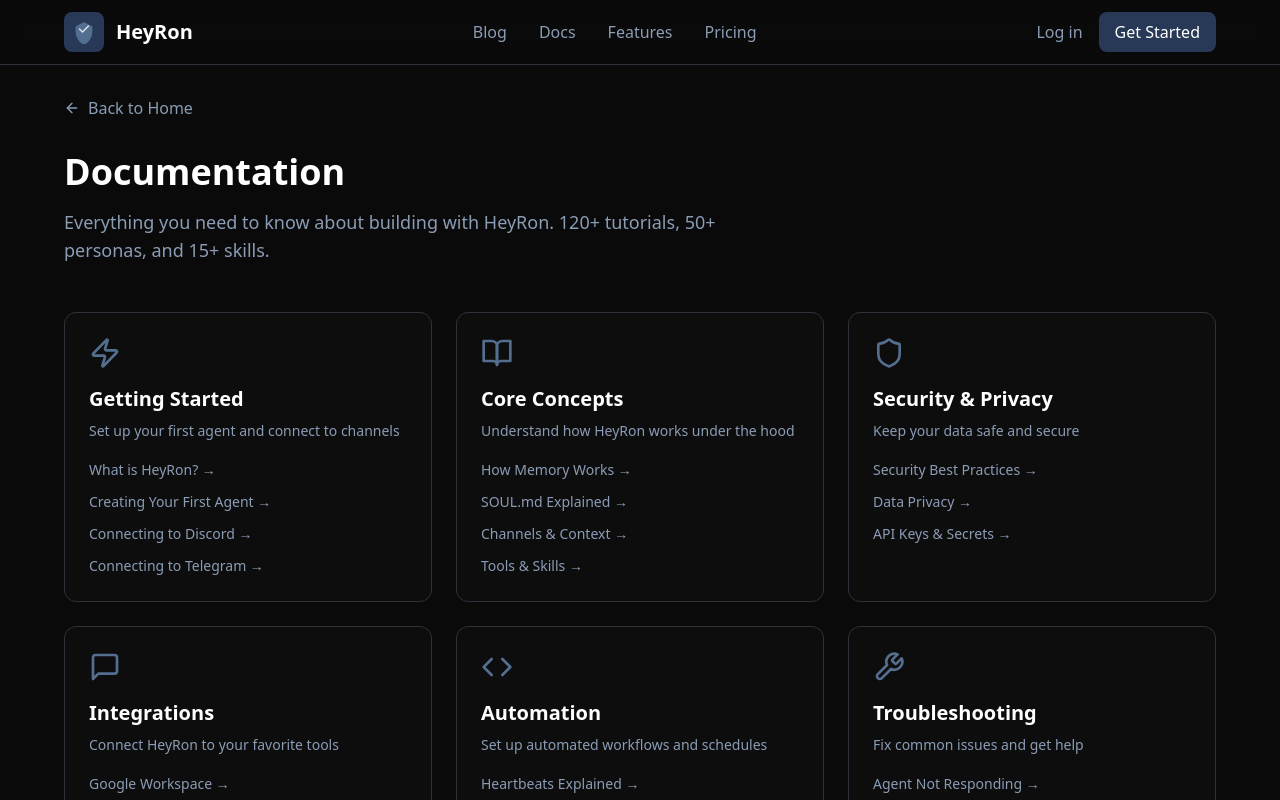
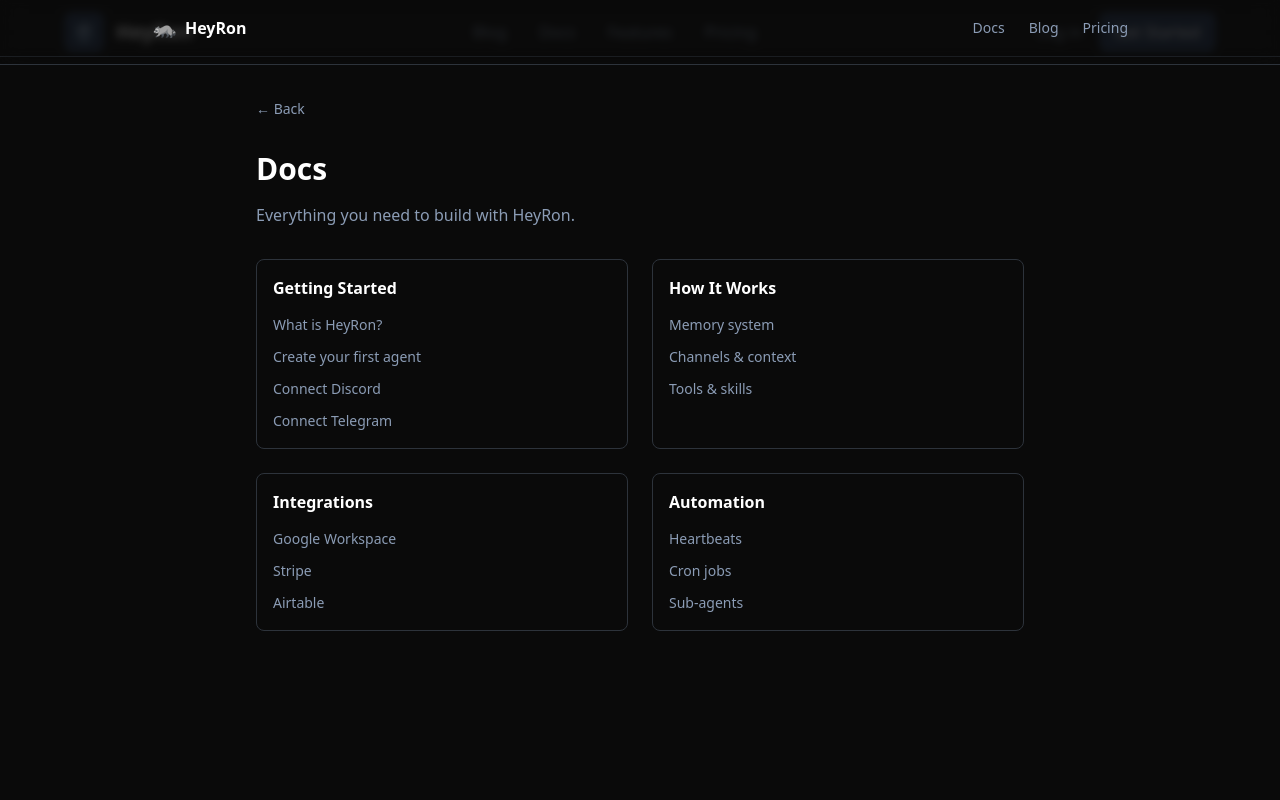
Before and after one commit to sarapopephotography/heyron-site, a Next.js app: page /docs in a window 1280 px wide. Shown: the top 800 px of the page. Built offline with nearby package versions, Linux system fonts and the light colour scheme.

Commit message:
Refactor all pages - cleaner, shorter, Ron's design direction

```diff
--- a/app/blog/page.tsx
+++ b/app/blog/page.tsx
@@ -1,14 +1,12 @@
 import Link from 'next/link'
 import { ArrowLeft } from 'lucide-react'
 
-// Sample blog posts - in production, these would come from MDX files or a CMS
 const blogPosts = [
   {
     slug: 'introducing-heyron',
     title: 'Introducing HeyRon: Your Personal AI Agent',
-    excerpt: 'We\'re launching HeyRon to help you automate your workflow, manage communications, and grow your business — all through a customizable AI agent.',
+    excerpt: 'We\'re launching HeyRon to help you automate your workflow, manage communications, and grow your business.',
     date: 'April 24, 2026',
-    readTime: '5 min read',
     category: 'Announcements'
   },
   {
@@ -16,7 +14,6 @@
     title: 'Getting Started with Your First Agent',
     excerpt: 'A step-by-step guide to setting up your HeyRon agent, connecting channels, and having your first conversation.',
     date: 'April 20, 2026',
-    readTime: '8 min read',
     category: 'Tutorials'
   },
   {
@@ -24,63 +21,76 @@
     title: 'How to Make Your Agent Remember What Matters',
     excerpt: 'Deep dive into HeyRon\'s memory system. Learn how to use SOUL.md, MEMORY.md, and daily notes effectively.',
     date: 'April 15, 2026',
-    readTime: '6 min read',
     category: 'Guides'
   },
   {
     slug: 'discord-integration',
     title: 'Connecting Your Agent to Discord',
-    excerpt: 'Everything you need to know about setting up your HeyRon agent on Discord, including permissions and troubleshooting.',
+    excerpt: 'Everything you need to know about setting up your HeyRon agent on Discord.',
     date: 'April 10, 2026',
-    readTime: '10 min read',
     category: 'Tutorials'
   },
   {
     slug: 'automation-workflows',
     title: 'Building Automation Workflows with Heartbeats',
-    excerpt: 'Learn how to set up heartbeat tasks, cron jobs, and automated reminders to keep your agent proactive.',
+    excerpt: 'Learn how to set up heartbeat tasks, cron jobs, and automated reminders.',
     date: 'April 5, 2026',
-    readTime: '7 min read',
     category: 'Guides'
   }
 ]
 
 export default function BlogPage() {
   return (
-    <div className="min-h-screen pt-24 pb-16">
-      <div className="max-w-content mx-auto px-6">
-        <Link href="/" className="inline-flex items-center gap-2 text-text-secondary hover:text-white mb-8 transition-colors">
-          <ArrowLeft className="w-4 h-4" />
-          Back to Home
+    <div className="min-h-screen bg-background">
+      {/* Header */}
+      <header className="fixed top-0 left-0 right-0 z-50 border-b border-border/50 bg-background/80 backdrop-blur-sm">
+        <div className="max-w-5xl mx-auto px-6 h-14 flex items-center justify-between">
+          <Link href="/" className="flex items-center gap-2 font-semibold">
+            <span className="text-xl">🦝</span>
+            <span>HeyRon</span>
+          </Link>
+          <nav className="flex items-center gap-6 text-sm text-text-secondary">
+            <Link href="/docs" className="hover:text-white transition-colors">Docs</Link>
+            <Link href="/blog" className="hover:text-white transition-colors">Blog</Link>
+            <Link href="/pricing" className="hover:text-white transition-colors">Pricing</Link>
+          </nav>
+        </div>
+      </header>
+
+      <main className="pt-24 pb-16 px-6">
+        <div className="max-w-3xl mx-auto">
+          <Link href="/" className="inline-flex items-center gap-2 text-text-secondary hover:text-white mb-8 transition-colors text-sm">
+            ← Back
           </Link>
 
-        <h1 className="text-4xl font-bold mb-4">Blog</h1>
-        <p className="text-text-secondary text-lg mb-12 max-w-2xl">
-          Latest updates, tutorials, and guides from the HeyRon team.
+          <h1 className="text-3xl font-bold mb-4">Blog</h1>
+          <p className="text-text-secondary mb-8">
+            Updates, tutorials, and guides.
           </p>
 
-        <div className="grid grid-cols-1 md:grid-cols-2 gap-6">
+          <div className="space-y-4">
             {blogPosts.map((post) => (
               <Link
                 key={post.slug}
                 href={`/blog/${post.slug}`}
-              className="p-6 rounded-xl border border-border bg-surface hover:border-secondary transition-colors group"
+                className="block p-4 rounded-lg border border-border hover:border-white transition-colors"
               >
-              <div className="flex items-center gap-3 mb-3">
-                <span className="px-2 py-1 rounded-md bg-primary/30 text-text-secondary text-xs">
-                  {post.category}
-                </span>
-                <span className="text-text-secondary text-sm">{post.readTime}</span>
+                <div className="flex items-center gap-3 mb-2 text-xs text-text-secondary">
+                  <span>{post.category}</span>
+                  <span>•</span>
+                  <span>{post.date}</span>
                 </div>
-              <h2 className="text-xl font-semibold mb-2 group-hover:text-secondary transition-colors">
+                <h2 className="text-lg font-semibold mb-1">
                   {post.title}
                 </h2>
-              <p className="text-text-secondary mb-4">{post.excerpt}</p>
-              <span className="text-text-secondary text-sm">{post.date}</span>
+                <p className="text-sm text-text-secondary">
+                  {post.excerpt}
+                </p>
               </Link>
             ))}
           </div>
         </div>
+      </main>
     </div>
   )
 }
--- a/app/dashboard/page.tsx
+++ b/app/dashboard/page.tsx
@@ -1,99 +1,93 @@
 import Link from 'next/link'
-import { User, Settings, CreditCard, MessageSquare, Bot, Plus, ExternalLink } from 'lucide-react'
+import { Bot, CreditCard, MessageSquare, User, Settings } from 'lucide-react'
 
 export default function DashboardPage() {
   return (
-    <div className="min-h-screen pt-24 pb-16">
-      <div className="max-w-content mx-auto px-6">
-        <div className="mb-8">
-          <h1 className="text-3xl font-bold mb-2">Dashboard</h1>
-          <p className="text-text-secondary">Manage your HeyRon agents and subscription</p>
+    <div className="min-h-screen bg-background">
+      {/* Header */}
+      <header className="fixed top-0 left-0 right-0 z-50 border-b border-border/50 bg-background/80 backdrop-blur-sm">
+        <div className="max-w-5xl mx-auto px-6 h-14 flex items-center justify-between">
+          <Link href="/" className="flex items-center gap-2 font-semibold">
+            <span className="text-xl">🦝</span>
+            <span>HeyRon</span>
+          </Link>
+          <div className="flex items-center gap-3">
+            <Link href="/login" className="text-sm text-text-secondary hover:text-white transition-colors">
+              Log out
+            </Link>
           </div>
+        </div>
+      </header>
 
-        <div className="grid grid-cols-1 md:grid-cols-3 gap-6">
-          {/* Main Agent Card */}
-          <div className="md:col-span-2 p-6 rounded-xl border border-border bg-surface">
-            <div className="flex items-center justify-between mb-6">
-              <h2 className="text-xl font-semibold flex items-center gap-2">
-                <Bot className="w-5 h-5 text-secondary" />
-                Your Agents
+      <main className="pt-24 pb-16 px-6">
+        <div className="max-w-3xl mx-auto">
+          <h1 className="text-2xl font-bold mb-6">Dashboard</h1>
+
+          <div className="space-y-4">
+            {/* Agents */}
+            <div className="p-4 rounded-lg border border-border">
+              <div className="flex items-center justify-between mb-4">
+                <h2 className="font-semibold flex items-center gap-2">
+                  <Bot className="w-4 h-4" />
+                  Agents
                 </h2>
-              <button className="px-4 py-2 bg-primary hover:bg-secondary rounded-lg transition-colors flex items-center gap-2 text-sm">
-                <Plus className="w-4 h-4" />
-                New Agent
+                <button className="px-3 py-1 bg-white text-black text-sm font-medium rounded hover:bg-gray-200 transition-colors">
+                  New
                 </button>
               </div>
-
-            <div className="p-4 rounded-lg border border-border bg-background/50">
-              <div className="flex items-center gap-4">
-                <div className="w-12 h-12 rounded-full bg-primary flex items-center justify-center">
-                  <Bot className="w-6 h-6" />
-                </div>
-                <div className="flex-1">
-                  <h3 className="font-semibold">My HeyRon</h3>
-                  <p className="text-text-secondary text-sm">Coming Soon</p>
-                </div>
-                <span className="px-3 py-1 rounded-full bg-gray-500/20 text-gray-400 text-sm">
-                  Coming
-                </span>
-              </div>
+              <div className="p-3 rounded border border-border bg-surface/50 text-center">
+                <p className="text-text-secondary text-sm">No agents yet</p>
               </div>
             </div>
 
-          {/* Subscription Card */}
-          <div className="p-6 rounded-xl border border-border bg-surface">
-            <h2 className="text-xl font-semibold mb-4 flex items-center gap-2">
-              <CreditCard className="w-5 h-5 text-secondary" />
-              Subscription
+            {/* Channels */}
+            <div className="p-4 rounded-lg border border-border">
+              <h2 className="font-semibold flex items-center gap-2 mb-4">
+                <MessageSquare className="w-4 h-4" />
+                Channels
               </h2>
-            <div className="p-4 rounded-lg border border-border bg-background/50 mb-4">
-              <div className="flex items-center justify-between mb-2">
-                <span className="font-semibold">Free Plan</span>
-                <span className="text-text-secondary text-sm">Current</span>
-              </div>
-              <p className="text-text-secondary text-sm">Sign up for Pro to unlock more features</p>
-            </div>
-            <Link href="/#pricing" className="w-full py-2 border border-border hover:border-secondary rounded-lg transition-colors text-sm text-center block">
-              View Plans
-            </Link>
-          </div>
-
-          {/* Connected Channels */}
-          <div className="md:col-span-2 p-6 rounded-xl border border-border bg-surface">
-            <h2 className="text-xl font-semibold mb-4 flex items-center gap-2">
-              <MessageSquare className="w-5 h-5 text-secondary" />
-              Connected Channels
-            </h2>
-            <div className="p-4 rounded-lg border border-border bg-background/50 text-center">
-              <p className="text-text-secondary">Coming soon — connect Discord, Telegram, and more!</p>
+              <div className="p-3 rounded border border-border bg-surface/50 text-center">
+                <p className="text-text-secondary text-sm">Connect Discord, Telegram, and more</p>
               </div>
             </div>
 
-          {/* Account Settings */}
-          <div className="p-6 rounded-xl border border-border bg-surface">
-            <h2 className="text-xl font-semibold mb-4 flex items-center gap-2">
-              <Settings className="w-5 h-5 text-secondary" />
+            {/* Subscription */}
+            <div className="p-4 rounded-lg border border-border">
+              <h2 className="font-semibold flex items-center gap-2 mb-4">
+                <CreditCard className="w-4 h-4" />
+                Subscription
+              </h2>
+              <div className="flex items-center justify-between p-3 rounded border border-border bg-surface/50">
+                <div>
+                  <div className="font-medium">Free Plan</div>
+                  <p className="text-text-secondary text-sm">Current plan</p>
+                </div>
+                <Link href="/#pricing" className="text-sm text-white hover:underline">
+                  Upgrade →
+                </Link>
+              </div>
+            </div>
+
+            {/* Account */}
+            <div className="p-4 rounded-lg border border-border">
+              <h2 className="font-semibold flex items-center gap-2 mb-4">
+                <User className="w-4 h-4" />
                 Account
               </h2>
-            <div className="space-y-3">
-              <Link href="#" className="flex items-center justify-between p-3 rounded-lg border border-border">
-                <span className="flex items-center gap-2">
-                  <User className="w-4 h-4" />
-                  Profile
-                </span>
-                <ExternalLink className="w-4 h-4 text-text-secondary" />
+              <div className="space-y-2">
+                <Link href="#" className="flex items-center justify-between p-3 rounded border border-border hover:border-white transition-colors">
+                  <span className="text-sm">Profile</span>
+                  <Settings className="w-4 h-4 text-text-secondary" />
                 </Link>
-              <Link href="#" className="flex items-center justify-between p-3 rounded-lg border border-border">
-                <span className="flex items-center gap-2">
-                  <Settings className="w-4 h-4" />
-                  Settings
-                </span>
-                <ExternalLink className="w-4 h-4 text-text-secondary" />
+                <Link href="#" className="flex items-center justify-between p-3 rounded border border-border hover:border-white transition-colors">
+                  <span className="text-sm">Settings</span>
+                  <Settings className="w-4 h-4 text-text-secondary" />
                 </Link>
               </div>
             </div>
           </div>
         </div>
+      </main>
     </div>
   )
 }
--- a/app/docs/page.tsx
+++ b/app/docs/page.tsx
@@ -1,98 +1,79 @@
 import Link from 'next/link'
-import { ArrowLeft, BookOpen, Zap, Shield, MessageSquare, Code, Wrench } from 'lucide-react'
 
 const docSections = [
   {
     title: 'Getting Started',
-    icon: Zap,
-    description: 'Set up your first agent and connect to channels',
     links: [
       { title: 'What is HeyRon?', href: '/docs/what-is-heyron' },
-      { title: 'Creating Your First Agent', href: '/docs/create-first-agent' },
-      { title: 'Connecting to Discord', href: '/docs/connect-discord' },
-      { title: 'Connecting to Telegram', href: '/docs/connect-telegram' }
+      { title: 'Create your first agent', href: '/docs/create-first-agent' },
+      { title: 'Connect Discord', href: '/docs/connect-discord' },
+      { title: 'Connect Telegram', href: '/docs/connect-telegram' }
     ]
   },
   {
-    title: 'Core Concepts',
-    icon: BookOpen,
-    description: 'Understand how HeyRon works under the hood',
+    title: 'How It Works',
     links: [
-      { title: 'How Memory Works', href: '/docs/how-memory-works' },
-      { title: 'SOUL.md Explained', href: '/docs/soul-md' },
-      { title: 'Channels & Context', href: '/docs/channels-context' },
-      { title: 'Tools & Skills', href: '/docs/tools-skills' }
-    ]
-  },
-  {
-    title: 'Security & Privacy',
-    icon: Shield,
-    description: 'Keep your data safe and secure',
-    links: [
-      { title: 'Security Best Practices', href: '/docs/security' },
-      { title: 'Data Privacy', href: '/docs/privacy' },
-      { title: 'API Keys & Secrets', href: '/docs/api-keys' }
+      { title: 'Memory system', href: '/docs/how-memory-works' },
+      { title: 'Channels & context', href: '/docs/channels-context' },
+      { title: 'Tools & skills', href: '/docs/tools-skills' }
     ]
   },
   {
     title: 'Integrations',
-    icon: MessageSquare,
-    description: 'Connect HeyRon to your favorite tools',
     links: [
       { title: 'Google Workspace', href: '/docs/gmail-calendar' },
-      { title: 'Stripe Payments', href: '/docs/stripe' },
-      { title: 'Airtable CRM', href: '/docs/airtable' },
-      { title: 'Custom Webhooks', href: '/docs/webhooks' }
+      { title: 'Stripe', href: '/docs/stripe' },
+      { title: 'Airtable', href: '/docs/airtable' }
     ]
   },
   {
     title: 'Automation',
-    icon: Code,
-    description: 'Set up automated workflows and schedules',
     links: [
-      { title: 'Heartbeats Explained', href: '/docs/heartbeats' },
-      { title: 'Cron Jobs', href: '/docs/cron-jobs' },
-      { title: 'Sub-Agents', href: '/docs/sub-agents' }
-    ]
-  },
-  {
-    title: 'Troubleshooting',
-    icon: Wrench,
-    description: 'Fix common issues and get help',
-    links: [
-      { title: 'Agent Not Responding', href: '/docs/agent-not-responding' },
-      { title: 'Memory Issues', href: '/docs/memory-issues' },
-      { title: 'Channel Connection Problems', href: '/docs/channel-issues' }
+      { title: 'Heartbeats', href: '/docs/heartbeats' },
+      { title: 'Cron jobs', href: '/docs/cron-jobs' },
+      { title: 'Sub-agents', href: '/docs/sub-agents' }
     ]
   }
 ]
 
 export default function DocsPage() {
   return (
-    <div className="min-h-screen pt-24 pb-16">
-      <div className="max-w-content mx-auto px-6">
-        <Link href="/" className="inline-flex items-center gap-2 text-text-secondary hover:text-white mb-8 transition-colors">
-          <ArrowLeft className="w-4 h-4" />
-          Back to Home
+    <div className="min-h-screen bg-background">
+      {/* Header */}
+      <header className="fixed top-0 left-0 right-0 z-50 border-b border-border/50 bg-background/80 backdrop-blur-sm">
+        <div className="max-w-5xl mx-auto px-6 h-14 flex items-center justify-between">
+          <Link href="/" className="flex items-center gap-2 font-semibold">
+            <span className="text-xl">🦝</span>
+            <span>HeyRon</span>
+          </Link>
+          <nav className="flex items-center gap-6 text-sm text-text-secondary">
+            <Link href="/docs" className="hover:text-white transition-colors">Docs</Link>
+            <Link href="/blog" className="hover:text-white transition-colors">Blog</Link>
+            <Link href="/pricing" className="hover:text-white transition-colors">Pricing</Link>
+          </nav>
+        </div>
+      </header>
+
+      <main className="pt-24 pb-16 px-6">
+        <div className="max-w-3xl mx-auto">
+          <Link href="/" className="inline-flex items-center gap-2 text-text-secondary hover:text-white mb-8 transition-colors text-sm">
+            ← Back
           </Link>
 
-        <h1 className="text-4xl font-bold mb-4">Documentation</h1>
-        <p className="text-text-secondary text-lg mb-12 max-w-2xl">
-          Everything you need to know about building with HeyRon.
-          120+ tutorials, 50+ personas, and 15+ skills.
+          <h1 className="text-3xl font-bold mb-4">Docs</h1>
+          <p className="text-text-secondary mb-8">
+            Everything you need to build with HeyRon.
           </p>
 
-        <div className="grid grid-cols-1 md:grid-cols-2 lg:grid-cols-3 gap-6">
+          <div className="grid grid-cols-1 md:grid-cols-2 gap-6">
             {docSections.map((section) => (
-            <div key={section.title} className="p-6 rounded-xl border border-border bg-surface hover:border-secondary transition-colors">
-              <section.icon className="w-8 h-8 text-secondary mb-4" />
-              <h2 className="text-xl font-semibold mb-2">{section.title}</h2>
-              <p className="text-text-secondary text-sm mb-4">{section.description}</p>
+              <div key={section.title} className="p-4 rounded-lg border border-border">
+                <h2 className="font-semibold mb-3">{section.title}</h2>
                 <ul className="space-y-2">
                   {section.links.map((link) => (
                     <li key={link.href}>
                       <Link href={link.href} className="text-text-secondary hover:text-white text-sm transition-colors">
-                      {link.title} →
+                        {link.title}
                       </Link>
                     </li>
                   ))}
@@ -101,6 +82,7 @@
             ))}
           </div>
         </div>
+      </main>
     </div>
   )
 }
```
Also changed, not shown: app/login/page.tsx (+14 -33 lines), app/signup/page.tsx (+15 -34 lines). Lines whose indentation alone changed are shown as unchanged.
